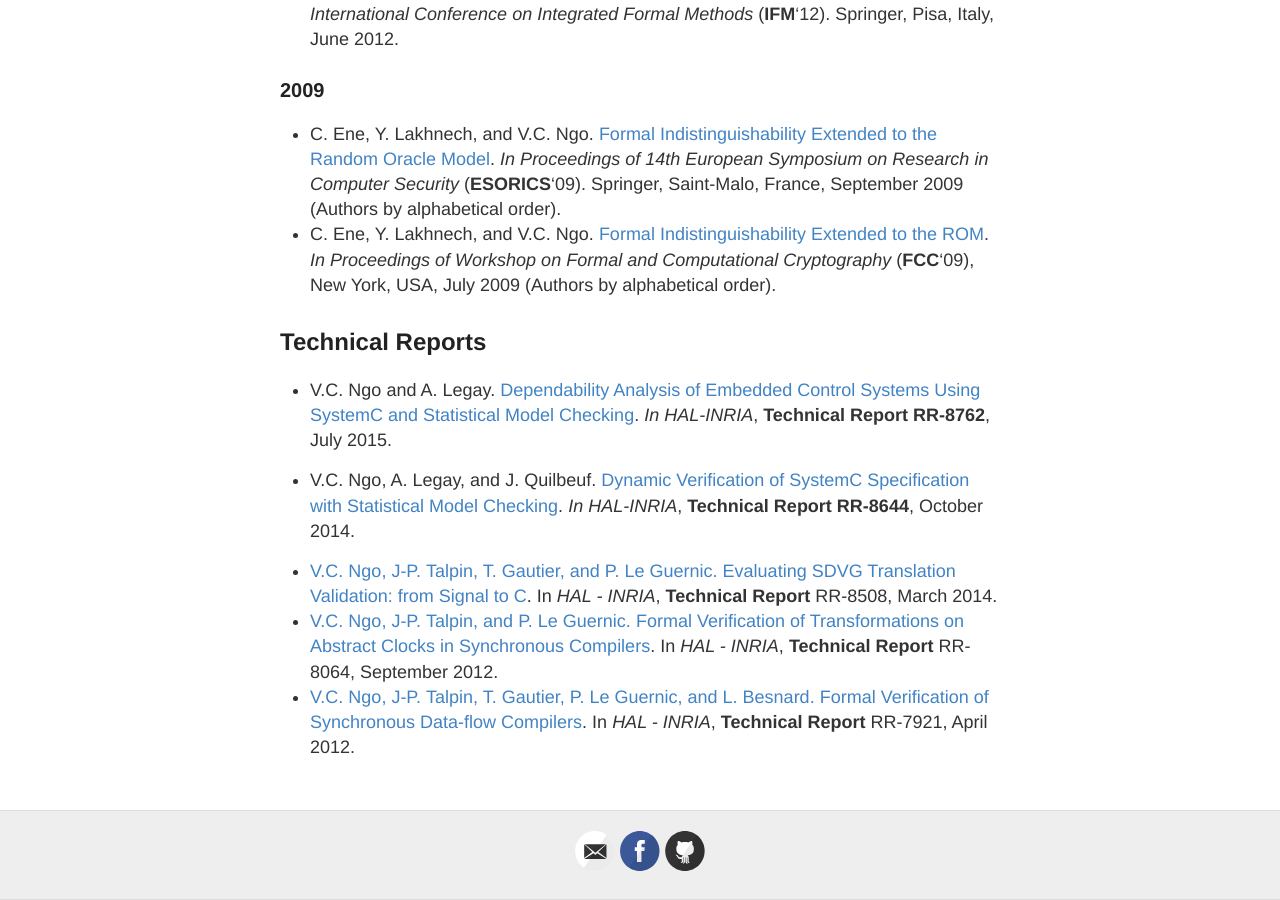
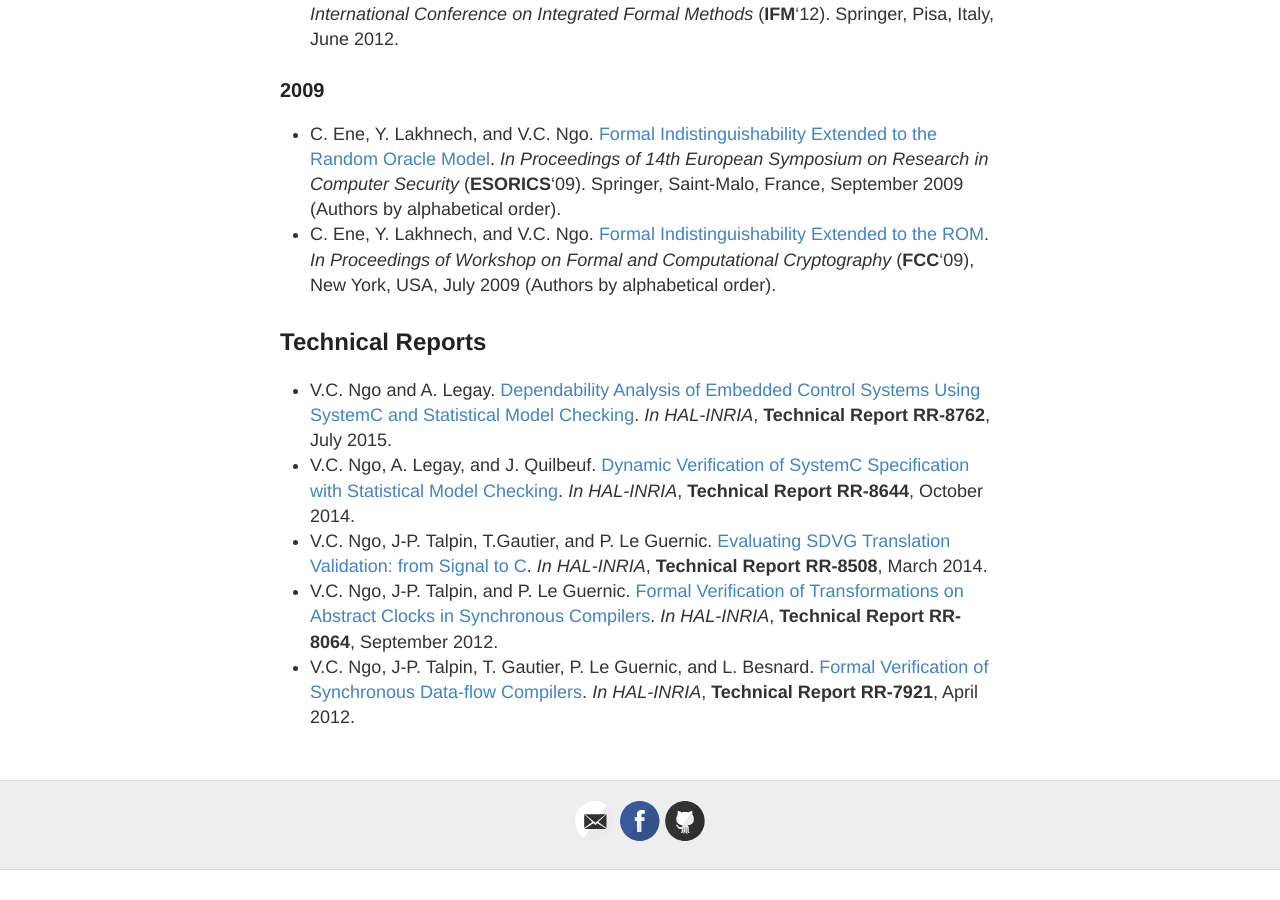
Before and after one commit to channgo2203/channgo2203.github.io, a Jekyll site: the page built from pubs.md, in a window 1280 px wide and 900 px high, scrolled down 1555 px. Built offline with Jekyll 4.4.1, drawn with Linux system fonts in a browser that asks for light colours; after the commit the page ends 2425 px from its top, so only the background shows below that.

Commit message:
Updated pubs.md

```diff
--- a/pubs.md
+++ b/pubs.md
@@ -33,18 +33,6 @@ published: true
 ## Technical Reports
 - V.C. Ngo and A. Legay. [Dependability Analysis of Embedded Control Systems Using SystemC and Statistical Model Checking](https://hal.archives-ouvertes.fr/hal-01180996). _In HAL-INRIA_, **Technical Report RR-8762**, July 2015.
 - V.C. Ngo, A. Legay, and J. Quilbeuf. [Dynamic Verification of SystemC Specification with Statistical Model Checking](https://hal.inria.fr/hal-01089742). _In HAL-INRIA_, **Technical Report RR-8644**, October 2014.
-
-	<!-- Authors: V.C. Ngo, J-P. Talpin, P. Le Guernic -->
-	<LI><A NAME="RR-8508">V.C.&nbsp;Ngo, J-P.&nbsp;Talpin, T.&nbsp;Gautier, and P.&nbsp;Le Guernic.</A>
-	<A HREF= "http://hal.inria.fr/hal-00962430">Evaluating SDVG Translation Validation: from Signal to C</A>.
-	In <EM>HAL - INRIA</EM>, <b>Technical Report</b> RR-8508, March 2014.
-
-	<!-- Authors: V.C. Ngo, J-P. Talpin, P. Le Guernic -->
-	<LI><A NAME="RR-8064">V.C.&nbsp;Ngo, J-P.&nbsp;Talpin, and P.&nbsp;Le Guernic.</A>
-	<A HREF= "http://hal.inria.fr/hal-00730926">Formal Verification of Transformations on Abstract Clocks in Synchronous Compilers</A>.
-	In <EM>HAL - INRIA</EM>, <b>Technical Report</b> RR-8064, September 2012.
-
-	<!-- Authors: V.C. Ngo, J-P. Talpin, T. Gautier, P. Le Guernic, L. Besnard -->
-	<LI><A NAME=" RR-7921">V.C.&nbsp;Ngo, J-P.&nbsp;Talpin, T.&nbsp;Gautier, P.&nbsp;Le Guernic,  and L.&nbsp;Besnard.</A>
-	<A HREF= "http://hal.inria.fr/hal-00685633">Formal Verification of Synchronous Data-flow Compilers</A>.
-	In <EM>HAL - INRIA</EM>, <b>Technical Report</b> RR-7921, April 2012.
+- V.C. Ngo, J-P. Talpin, T.Gautier, and P. Le Guernic. [Evaluating SDVG Translation Validation: from Signal to C](http://hal.inria.fr/hal-00962430). _In HAL-INRIA_, **Technical Report RR-8508**, March 2014.
+- V.C. Ngo, J-P. Talpin, and P. Le Guernic. [Formal Verification of Transformations on Abstract Clocks in Synchronous Compilers](http://hal.inria.fr/hal-00730926). _In HAL-INRIA_, **Technical Report RR-8064**, September 2012.
+- V.C. Ngo, J-P. Talpin, T. Gautier, P. Le Guernic, and L. Besnard. [Formal Verification of Synchronous Data-flow Compilers](http://hal.inria.fr/hal-00685633). _In HAL-INRIA_, **Technical Report RR-7921**, April 2012.
```
